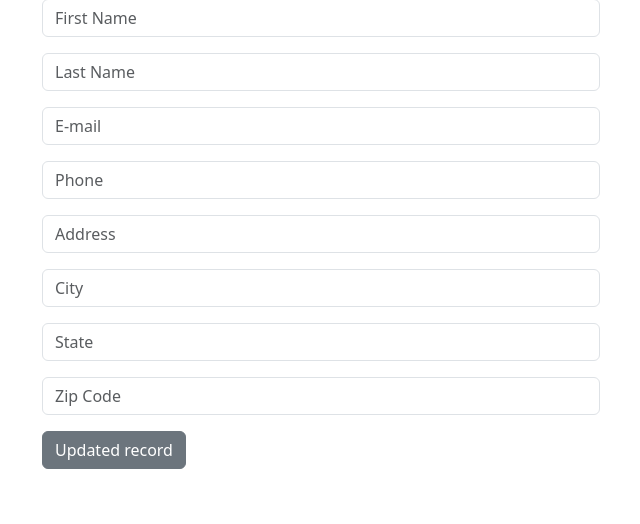
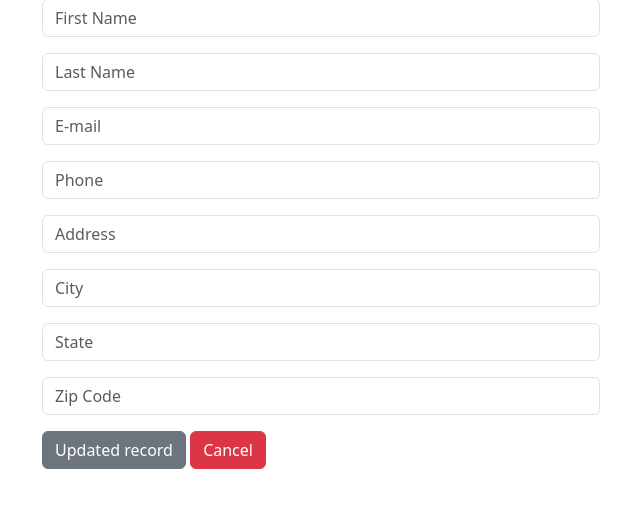
Before and after one commit to VanderCaneppelle/django_crm, a Django app: template website/templates/update_record.html in a window 1280 px wide. Shown: the part 161-685 px from the top of the page, without its empty margins (319-959 px from the left). Run offline with Django 4.2, Linux system fonts and the light colour scheme; the template is opened without the code that fills it: values that come from a table or form of the project are taken from there, others are empty.

Commit message:
add cancel btn to update page

```diff
--- a/website/templates/update_record.html
+++ b/website/templates/update_record.html
@@ -12,6 +12,9 @@
 
 
         <button type="submit" class="btn btn-secondary">Updated record</button>
+        <a href="{% url 'home' %}" class="btn btn-danger">Cancel</a>
+
+
     </form>
 </div>
 
```
